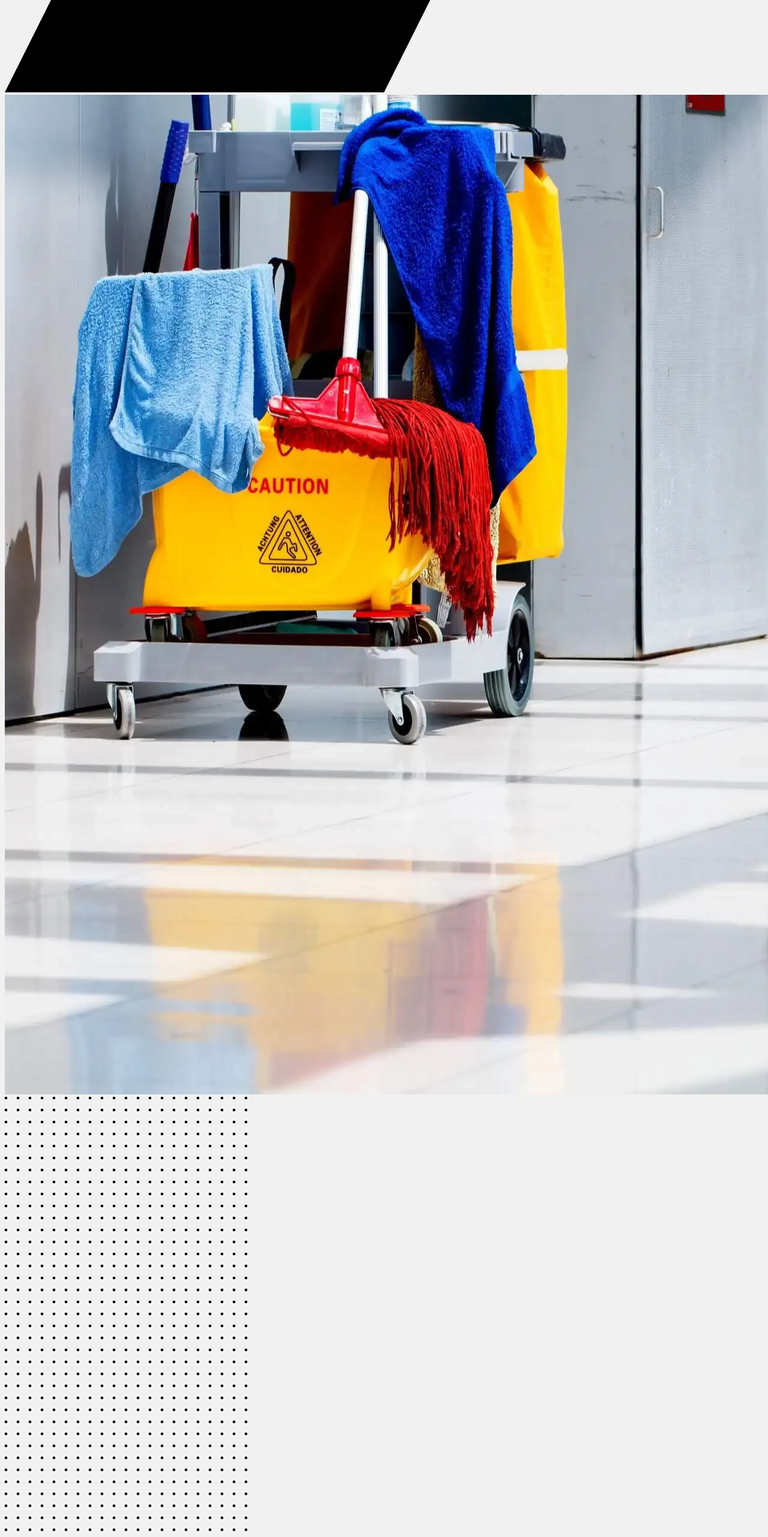
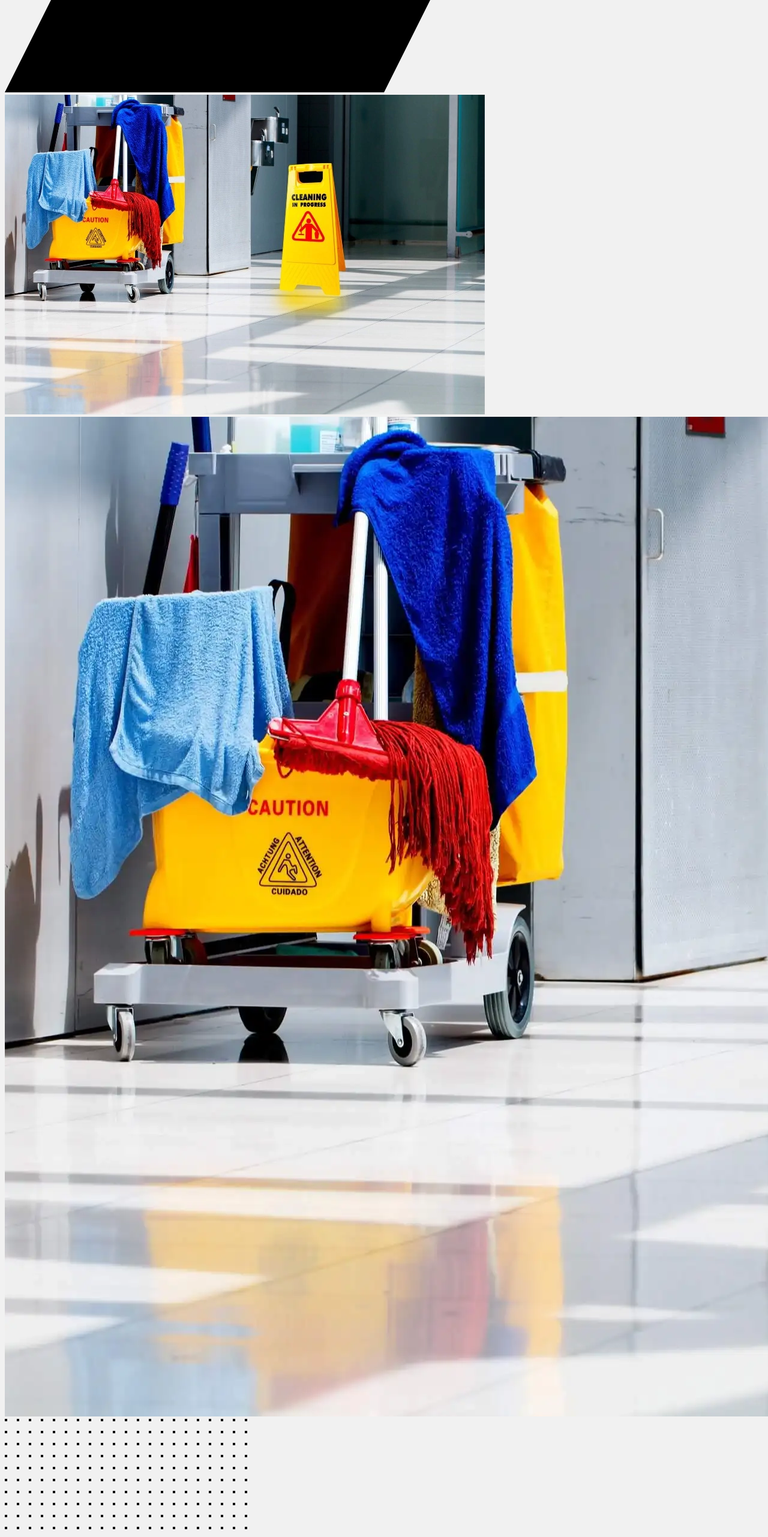
Before and after one commit to kendalled/janitornuxtfinal, a Nuxt app in the folder src/: page / in a window 1280 px wide. Shown: the part 1418-3981 px from the top of the page at 60% size. Built offline with nearby package versions, Linux system fonts and the light colour scheme.

Commit message:
Added mobile size img

```diff
--- a/src/components/TailHero.vue
+++ b/src/components/TailHero.vue
@@ -97,9 +97,14 @@
     </div>
     <div class="lg:absolute lg:inset-y-0 lg:right-0 lg:w-1/2">
       <picture>
+        <source srcset="~/static/janitorSmall.webp" type="image/webp">
+        <source srcset="~/static/janitorSmall.jpg" type="image/jpeg">
+        <img class="h-56 w-full object-cover sm:h-72 md:h-96 lg:w-full lg:h-full block md:hidden" src="~/static/janitorSmall.jpg" alt="Janitorial equipment">
+      </picture>
+      <picture>
         <source srcset="~/static/janitor.webp" type="image/webp">
         <source srcset="~/static/janitor.jpg" type="image/jpeg">
-        <img class="h-56 w-full object-cover sm:h-72 md:h-96 lg:w-full lg:h-full" src="~/static/janitor.jpg" alt="">
+        <img class="h-56 w-full object-cover sm:h-72 md:h-96 lg:w-full lg:h-full hidden md:block" src="~/static/janitor.jpg" alt="Janitorial equipment">
       </picture>
       <div class="absolute inset-0 bg-cool-gray-700 opacity-50 h-full flex flex-col" />
     </div>
```
Also changed, not shown: src/static/janitorSmall.jpg (added), src/static/janitorSmall.webp (added).
